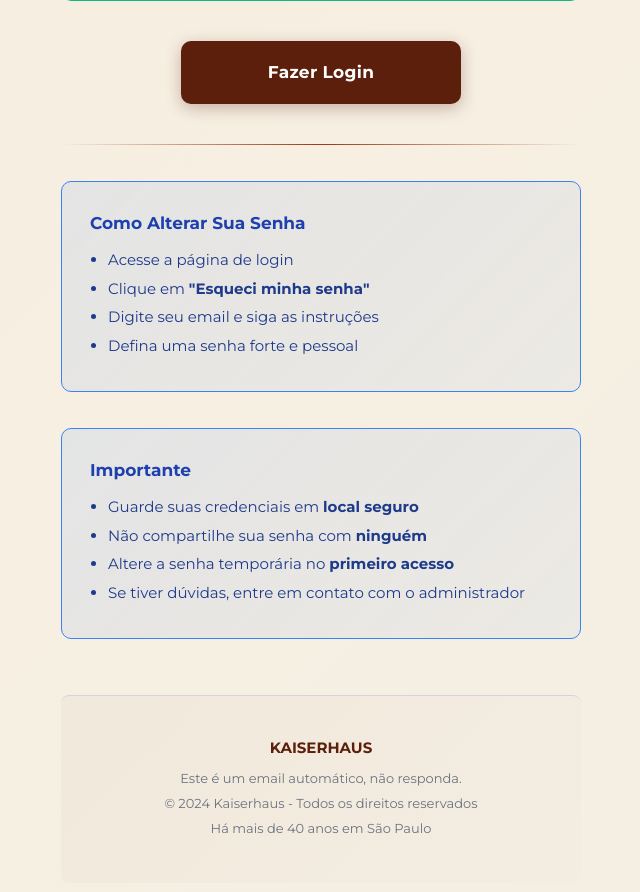
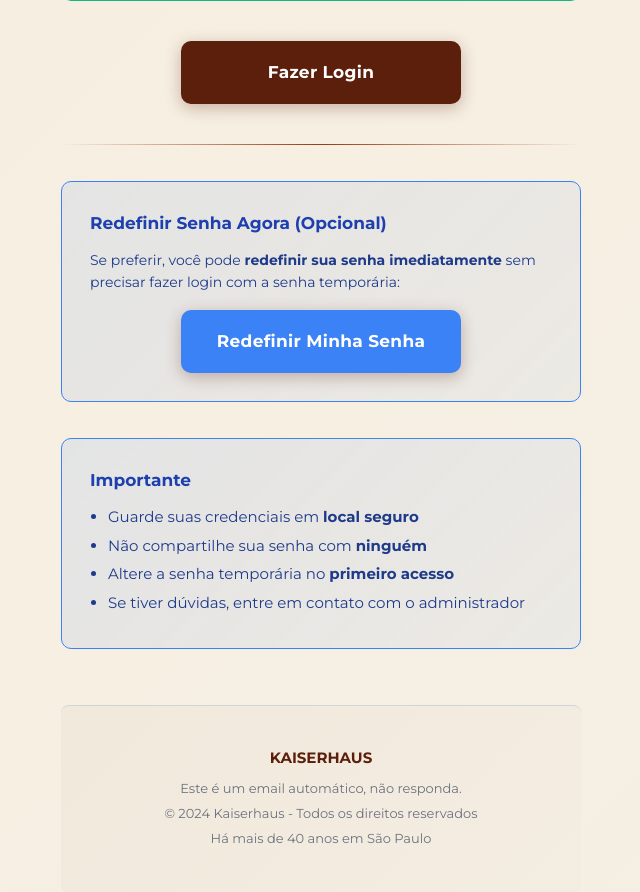
Before and after one commit to EnzoPerego/backend-insperjr-trainee, a Python web app: template src/templates/email_de_registro.html in a window 1280 px wide. Shown: the part 1020-1912 px from the top of the page, without its empty margins (319-959 px from the left). Before the commit the page ends 1853 px from the top, so only its background shows below. Run offline with Jinja, Linux system fonts and the light colour scheme; the template is opened without the code that fills it: most values are stand-ins (such as "Sample title", 1, 10 or a date in 2020).

Commit message:
email de boas vindas tem botao de redefinir senha

```diff
--- a/src/templates/email_de_registro.html
+++ b/src/templates/email_de_registro.html
@@ -435,13 +435,13 @@
             <div class="divider"></div>
 
             <div class="warning">
-                <div class="warning-title">Como Alterar Sua Senha</div>
-                <ul class="warning-list">
-                    <li>Acesse a página de login</li>
-                    <li>Clique em <strong>"Esqueci minha senha"</strong></li>
-                    <li>Digite seu email e siga as instruções</li>
-                    <li>Defina uma senha forte e pessoal</li>
-                </ul>
+                <div class="warning-title">Redefinir Senha Agora (Opcional)</div>
+                <p style="margin: 0 0 12px; font-size: 14px; color: #1e3a8a; line-height: 1.6;">
+                    Se preferir, você pode <strong>redefinir sua senha imediatamente</strong> sem precisar fazer login com a senha temporária:
+                </p>
+                <div style="text-align: center; margin-top: 16px;">
+                    <a href="{{ reset_url }}" class="button" style="background-color: #3b82f6 !important; background: #3b82f6 !important; color: white !important; padding: 12px 24px; text-decoration: none !important; border-radius: 10px; font-weight: 700; font-size: 14px; text-align: center; margin: 0 auto; border: none; display: inline-block; min-width: 200px; max-width: 100%; box-sizing: border-box; -webkit-text-fill-color: white !important; -webkit-text-stroke: 0px white !important;">Redefinir Minha Senha</a>
+                </div>
             </div>
 
             <div class="warning">
```
Also changed, not shown: src/routes/funcionarios.py (+6 -2 lines), src/utils/email_service.py (+15 -7 lines).
